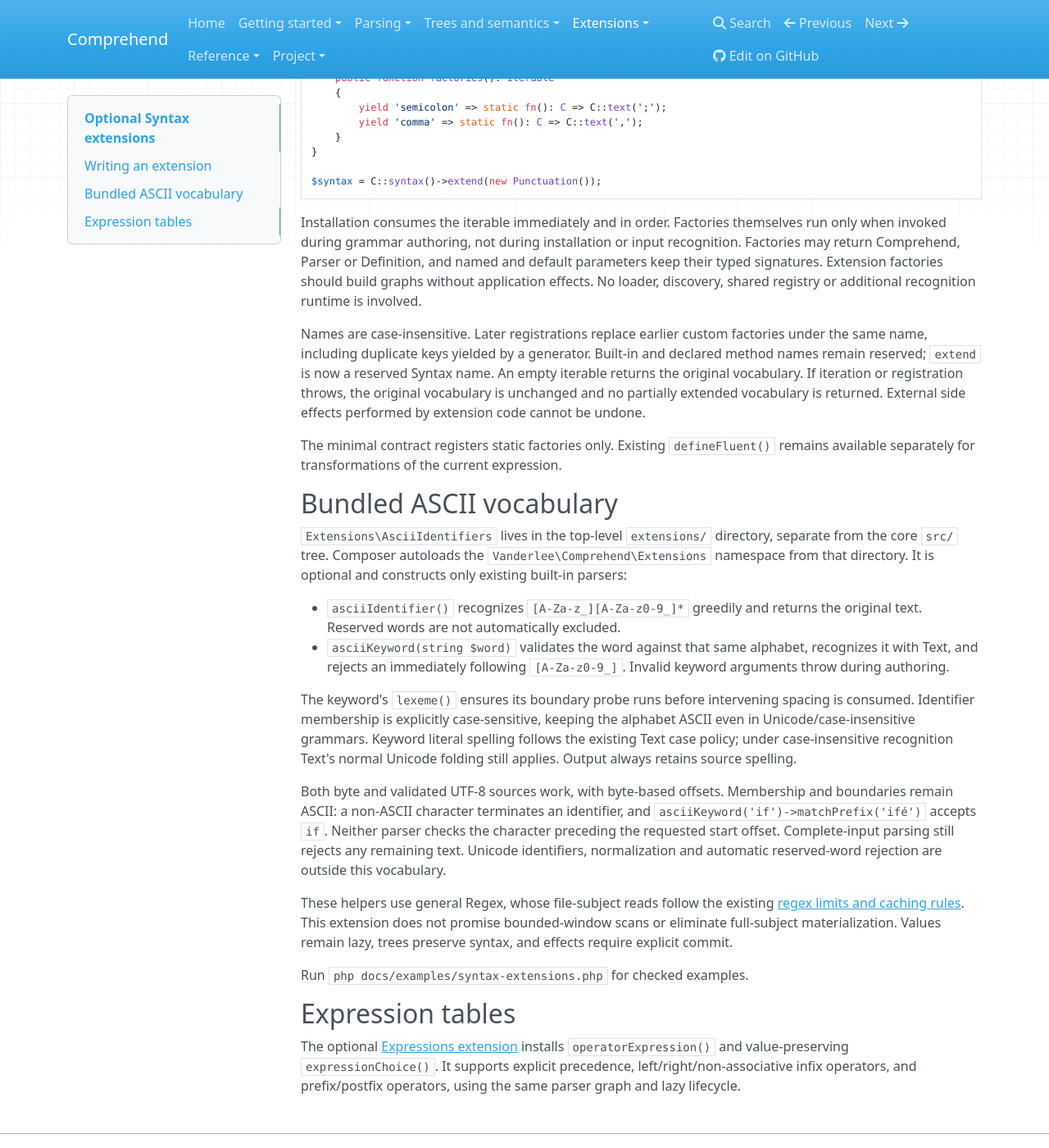
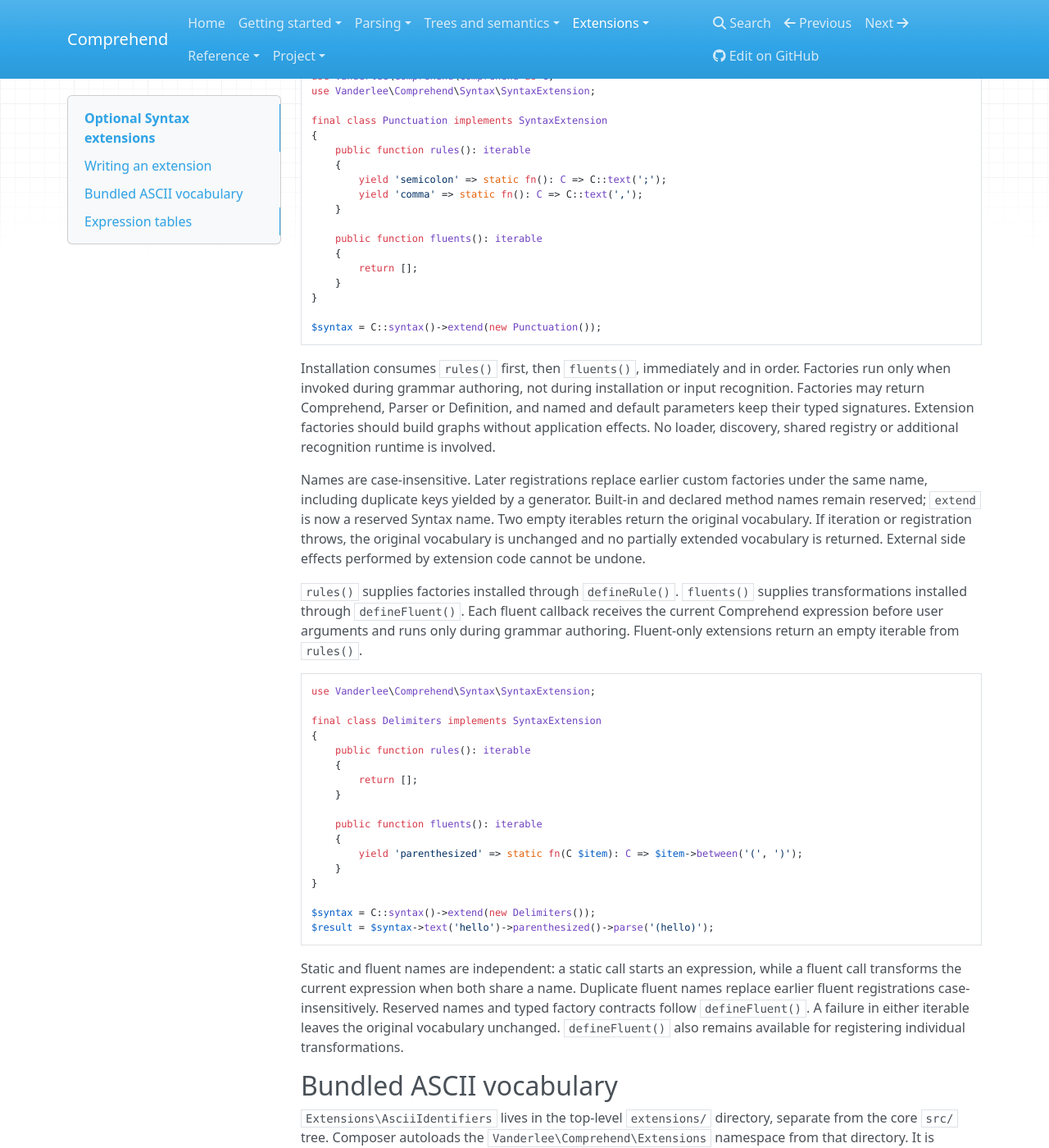
Before and after one commit to vanderlee/Comprehend, an MkDocs documentation site: the page built from docs/syntax-extensions.md, in a window 1280 px wide and 1400 px high, scrolled down 694 px. Shown: the whole window at 82% size. Built offline with MkDocs 1.6.1, drawn with Linux system fonts in a browser that asks for light colours; nearby versions of some CDN libraries; some of the changed text lies outside the part shown.

Commit message:
Refactor syntax extension methods; rename factories to rules and implement fluents for improved clarity and functionality

````diff
--- a/docs/syntax-extensions.md
+++ b/docs/syntax-extensions.md
@@ -2,8 +2,8 @@
 
 `Syntax::extend(SyntaxExtension $extension)` installs named factories into a new
 immutable vocabulary. Nothing is registered globally, and existing vocabularies
-and expressions remain unchanged. Extensions use `define()` internally, so names,
-replacement behavior, typed arguments and factory return contracts are identical.
+and expressions remain unchanged. Extensions use `defineRule()` and `defineFluent()`
+internally, preserving their naming, replacement and typed factory contracts.
 
 ```php
 use Vanderlee\Comprehend\Comprehend as C;
@@ -23,8 +23,12 @@ appends its parser; it does not automatically select that parser's value. Use
 
 ## Writing an extension
 
-Implement `Vanderlee\Comprehend\Syntax\SyntaxExtension`. Its one method returns
-`iterable<string, callable>` and can use generators or arrays:
+Implement `Vanderlee\Comprehend\Syntax\SyntaxExtension`. Both `rules()` and
+`fluents()` return `iterable<string, callable>` using generators or arrays.
+Return an empty iterable for either kind of registration you do not need:
+
+Extensions previously implementing `factories()` must rename it to `rules()`
+and add `fluents()`, returning `[]` when no fluent operations are supplied.
 
 ```php
 use Vanderlee\Comprehend\Comprehend as C;
@@ -32,18 +36,23 @@ use Vanderlee\Comprehend\Syntax\SyntaxExtension;
 
 final class Punctuation implements SyntaxExtension
 {
-    public function factories(): iterable
+    public function rules(): iterable
     {
         yield 'semicolon' => static fn(): C => C::text(';');
         yield 'comma' => static fn(): C => C::text(',');
+    }
+
+    public function fluents(): iterable
+    {
+        return [];
     }
 }
 
 $syntax = C::syntax()->extend(new Punctuation());
 ```
 
-Installation consumes the iterable immediately and in order. Factories themselves
-run only when invoked during grammar authoring, not during installation or input
+Installation consumes `rules()` first, then `fluents()`, immediately and in order.
+Factories run only when invoked during grammar authoring, not during installation or input
 recognition. Factories may return Comprehend, Parser or Definition, and named and
 default parameters keep their typed signatures. Extension factories should build
 graphs without application effects. No loader, discovery, shared registry or
@@ -52,12 +61,41 @@ additional recognition runtime is involved.
 Names are case-insensitive. Later registrations replace earlier custom factories
 under the same name, including duplicate keys yielded by a generator. Built-in
 and declared method names remain reserved; `extend` is now a reserved Syntax name.
-An empty iterable returns the original vocabulary. If iteration or registration
+Two empty iterables return the original vocabulary. If iteration or registration
 throws, the original vocabulary is unchanged and no partially extended vocabulary
 is returned. External side effects performed by extension code cannot be undone.
 
-The minimal contract registers static factories only. Existing `defineFluent()`
-remains available separately for transformations of the current expression.
+`rules()` supplies factories installed through `defineRule()`. `fluents()` supplies
+transformations installed through `defineFluent()`. Each fluent callback receives
+the current Comprehend expression before user arguments and runs only during
+grammar authoring. Fluent-only extensions return an empty iterable from `rules()`.
+
+```php
+use Vanderlee\Comprehend\Syntax\SyntaxExtension;
+
+final class Delimiters implements SyntaxExtension
+{
+    public function rules(): iterable
+    {
+        return [];
+    }
+
+    public function fluents(): iterable
+    {
+        yield 'parenthesized' => static fn(C $item): C => $item->between('(', ')');
+    }
+}
+
+$syntax = C::syntax()->extend(new Delimiters());
+$result = $syntax->text('hello')->parenthesized()->parse('(hello)');
+```
+
+Static and fluent names are independent: a static call starts an expression,
+while a fluent call transforms the current expression when both share a name.
+Duplicate fluent names replace earlier fluent registrations case-insensitively.
+Reserved names and typed factory contracts follow `defineFluent()`. A failure in
+either iterable leaves the original vocabulary unchanged. `defineFluent()` also
+remains available for registering individual transformations.
 
 ## Bundled ASCII vocabulary
 
@@ -71,6 +109,12 @@ and constructs only existing built-in parsers:
 - `asciiKeyword(string $word)` validates the word against that same alphabet,
   recognizes it with Text, and rejects an immediately following `[A-Za-z0-9_]`.
   Invalid keyword arguments throw during authoring.
+
+Both names also have explicit fluent registrations. They append the token to the
+current expression, preserving the previous rule-fallback behavior and ordinary
+sequence values. For example, `$syntax->text('@')->asciiKeyword('let')->asciiIdentifier()`
+recognizes `@let name` with an appropriate spacing policy. Use `ignoreThen()` with
+the standalone factory when you want only the appended token's value.
 
 The keyword's `lexeme()` ensures its boundary probe runs before intervening spacing
 is consumed. Identifier membership is explicitly case-sensitive, keeping the
````
Also changed, not shown: docs/expressions.md (+16 -0 lines), docs/facade.md (+1 -1 lines), docs/grammar-authoring.md (+2 -2 lines), docs/reference.md (+2 -2 lines), 15 other files.
